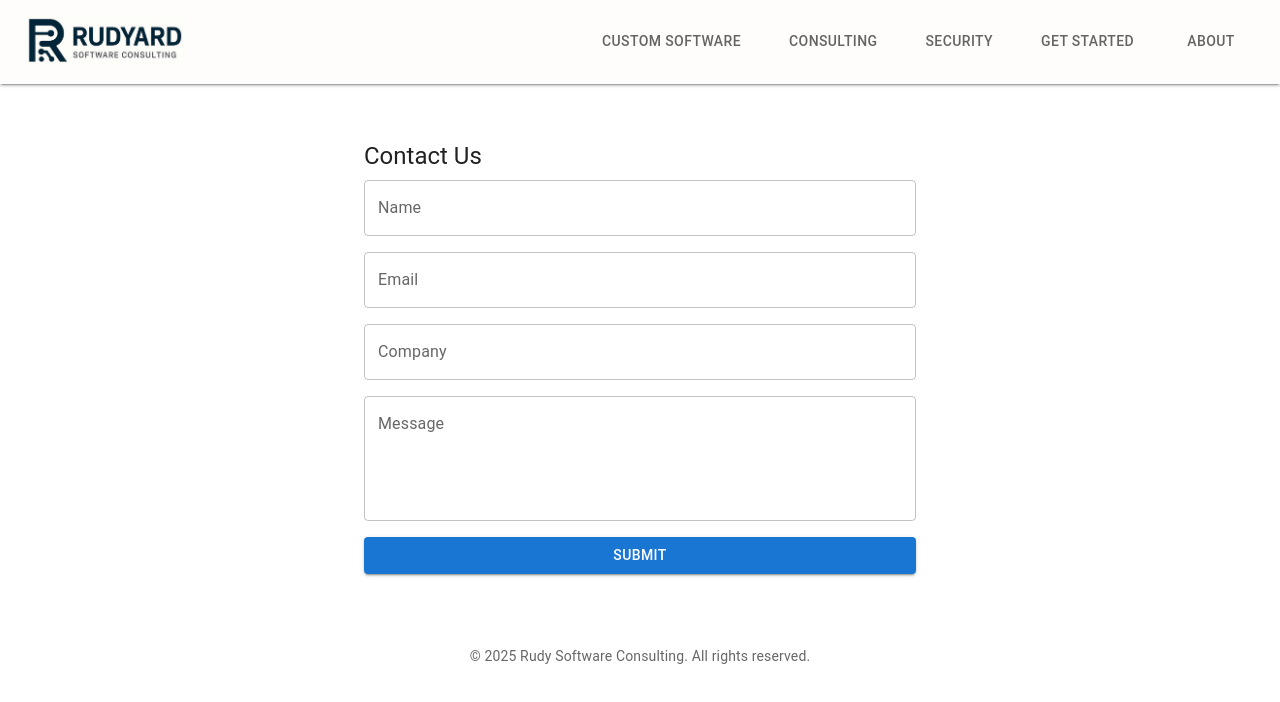
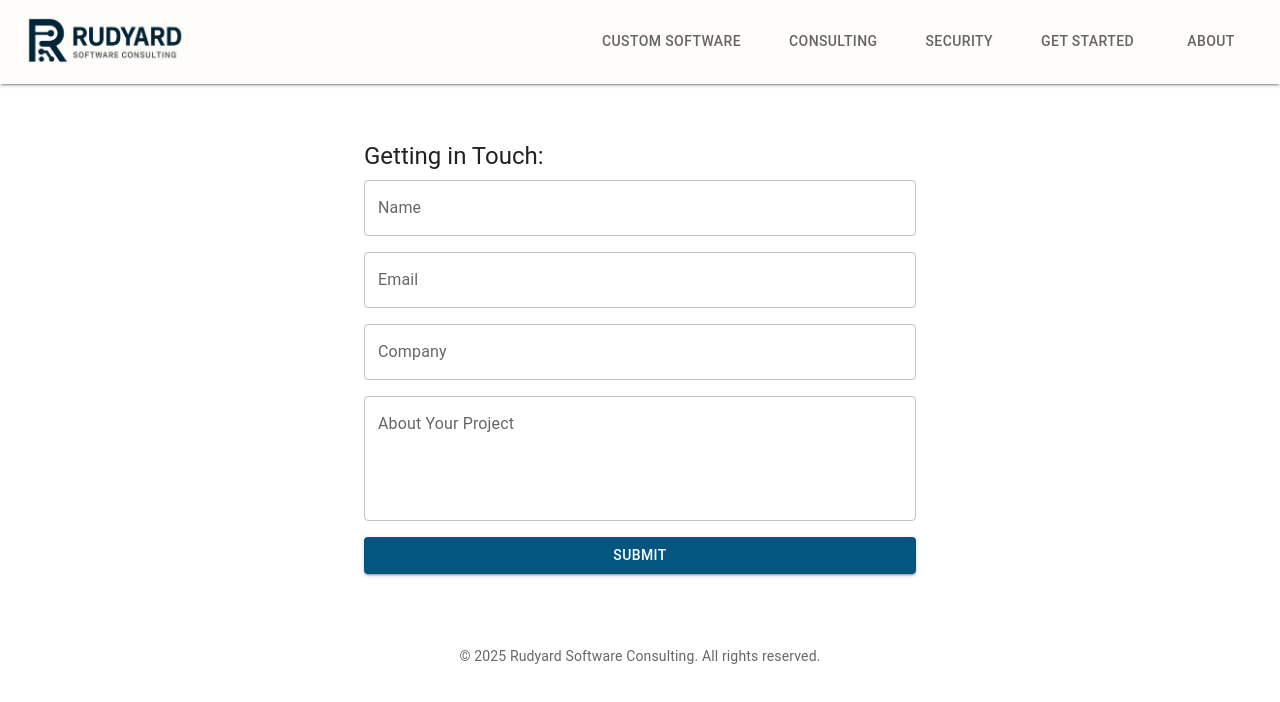
Before and after one commit to rudymiked/consulting, a React (Vite) app in the folder rudy-software-consulting/: page /contact in a window 1280 px wide. Shown: the top 702 px of the page. Built offline with nearby package versions, Linux system fonts and the light colour scheme; the HTML template or start-up script is replaced by a standard one.

Commit message:
button styles

```diff
--- a/rudy-software-consulting/src/components/Banner.tsx
+++ b/rudy-software-consulting/src/components/Banner.tsx
@@ -58,7 +58,7 @@ const Banner: React.FC = () => {
                             })}>
                             Transform your ideas into reality with expert custom tailored software. Our services include custom software development for web, desktop and mobile, SaaS, API integrations, and enterprise consulting.
                         </Typography>
-                        <Button variant="contained" color="primary" href="#contact" sx={{ mt: 1 }}>
+                        <Button className="main-button" variant="contained" color="primary" href="#contact" sx={{ mt: 1 }}>
                             Get Started
                         </Button>
                     </Box>
--- a/rudy-software-consulting/src/components/Contact/ContactForm.tsx
+++ b/rudy-software-consulting/src/components/Contact/ContactForm.tsx
@@ -5,9 +5,9 @@ import {
   Grid,
   Box,
   Typography,
-  Container,
-  FormControl
+  Container
 } from '@mui/material';
+import '../../styles/main.css';
 
 const ContactForm: React.FC = () => {
   const [formData, setFormData] = useState({
@@ -33,7 +33,7 @@ const ContactForm: React.FC = () => {
     <Container maxWidth="sm">
       <Box sx={{ mt: 5 }}>
         <Typography variant="h5" gutterBottom>
-          Contact Us
+          Getting in Touch:
         </Typography>
         <form onSubmit={handleSubmit}>
           <Grid container spacing={2} direction="column">
@@ -71,7 +71,7 @@ const ContactForm: React.FC = () => {
             <Box>
               <TextField
                 fullWidth
-                label="Message"
+                label="About Your Project"
                 name="message"
                 value={formData.message}
                 onChange={handleChange}
@@ -81,7 +81,7 @@ const ContactForm: React.FC = () => {
               />
             </Box>
             <Box>
-              <Button type="submit" variant="contained" fullWidth>
+              <Button className="main-button" type="submit" variant="contained" fullWidth>
                 Submit
               </Button>
             </Box>
--- a/rudy-software-consulting/src/components/Footer.tsx
+++ b/rudy-software-consulting/src/components/Footer.tsx
@@ -5,7 +5,7 @@ import Typography from '@mui/material/Typography';
 const Footer: React.FC = () => (
   <Box component="footer" sx={{ py: 3, textAlign: 'center', bgcolor: 'background.paper', mt: 4 }}>
     <Typography variant="body2" color="text.secondary">
-      © {new Date().getFullYear()} Rudy Software Consulting. All rights reserved.
+      © {new Date().getFullYear()} Rudyard Software Consulting. All rights reserved.
     </Typography>
   </Box>
 );
--- a/rudy-software-consulting/src/styles/main.css
+++ b/rudy-software-consulting/src/styles/main.css
@@ -47,3 +47,15 @@ footer {
     bottom: 0;
     width: 100%;
 }
+
+.main-button {
+  background-color: #025680  !important;
+  color: white;
+  border-radius: 4px;
+  font-weight: bold;
+  transition: background-color 0.3s ease;
+}
+
+.main-button:hover {
+  background-color: #012639  !important;
+}
```
Also changed, not shown: 1 other file (tests, documents, lock files or other folders).
